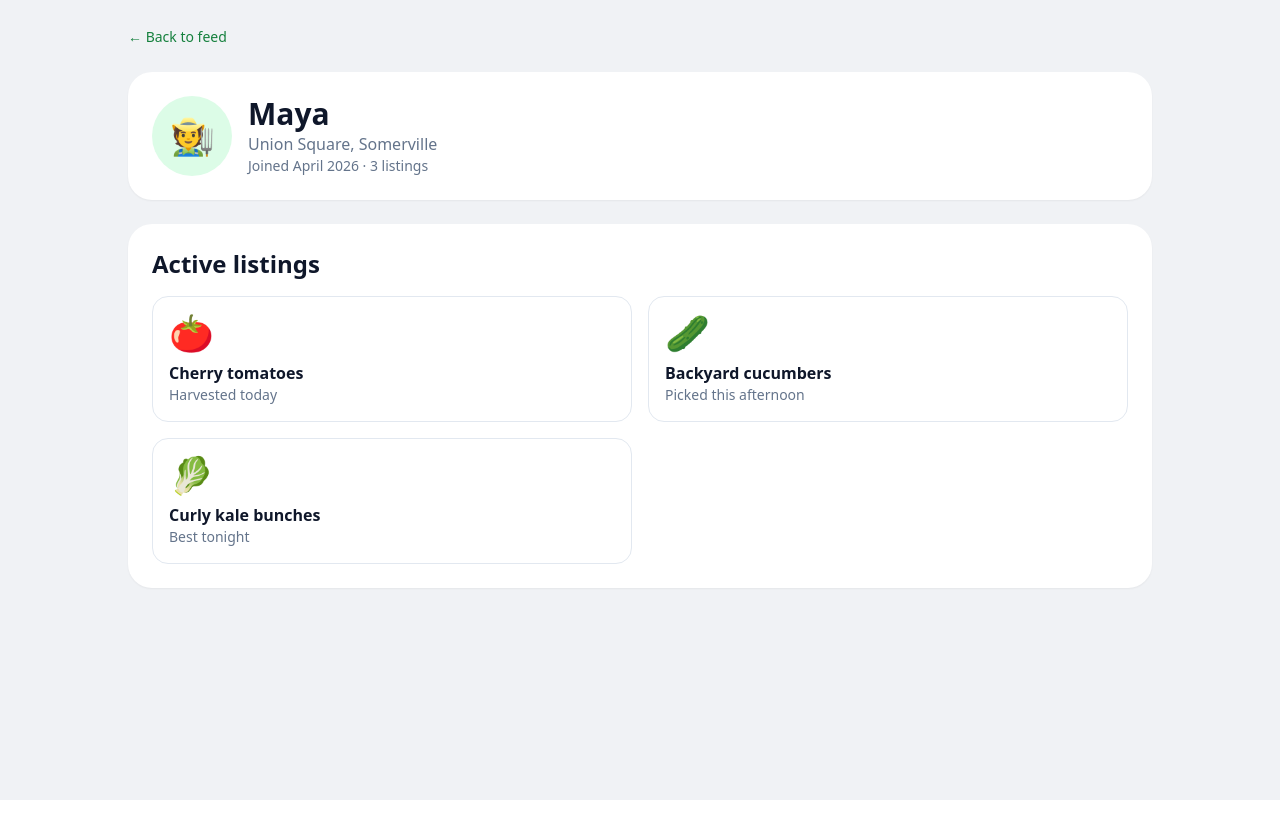
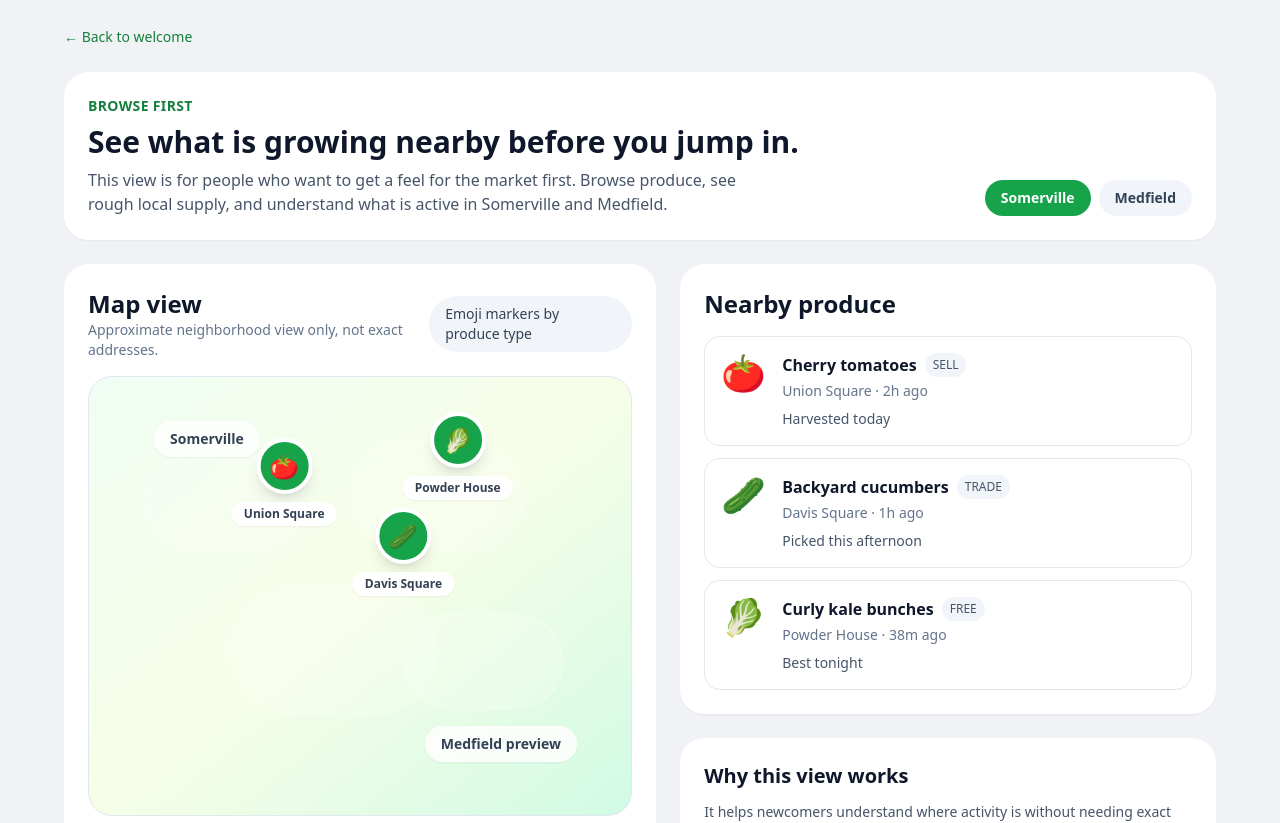
Before and after one commit to dishraters/bartergarden, a Next.js app: page /profile in a window 1280 px wide. Shown: the top 823 px of the page. Before the commit the page ends 800 px from the top, so only its background shows below. Built offline with nearby package versions, Linux system fonts and the light colour scheme.

Commit message:
Improve browse-first flow with map view

```diff
--- a/src/app/profile/page.tsx
+++ b/src/app/profile/page.tsx
@@ -1,34 +1,114 @@
 import Link from 'next/link'
-import { getListingsByTown } from '@/lib/market-data'
+import { listings, towns } from '@/lib/market-data'
 
-const listings = getListingsByTown('Somerville')
+const selectedTown = 'Somerville'
+const visibleListings = listings.filter((listing) => listing.town === selectedTown)
 
-export default function ProfilePage() {
+const mapPins = [
+  { emoji: '🍅', area: 'Union Square', top: '24%', left: '36%' },
+  { emoji: '🥒', area: 'Davis Square', top: '40%', left: '58%' },
+  { emoji: '🥬', area: 'Powder House', top: '18%', left: '68%' },
+]
+
+export default function BrowseFirstPage() {
   return (
     <div className="min-h-screen bg-[#f0f2f5] px-4 py-6 text-slate-900">
-      <div className="mx-auto max-w-5xl space-y-6">
-        <Link href="/" className="text-sm font-medium text-green-700">← Back to feed</Link>
+      <div className="mx-auto max-w-6xl space-y-6">
+        <Link href="/" className="text-sm font-medium text-green-700">← Back to welcome</Link>
+
         <section className="rounded-3xl bg-white p-6 shadow-sm">
-          <div className="flex flex-col gap-4 md:flex-row md:items-center">
-            <div className="flex h-20 w-20 items-center justify-center rounded-full bg-green-100 text-4xl">🧑‍🌾</div>
+          <div className="flex flex-col gap-4 lg:flex-row lg:items-end lg:justify-between">
             <div>
-              <h1 className="text-3xl font-bold">Maya</h1>
-              <div className="text-slate-500">Union Square, Somerville</div>
-              <div className="text-sm text-slate-500">Joined April 2026 · 3 listings</div>
+              <div className="text-sm font-semibold uppercase tracking-wide text-green-700">Browse first</div>
+              <h1 className="mt-2 text-3xl font-bold">See what is growing nearby before you jump in.</h1>
+              <p className="mt-2 max-w-2xl text-slate-600">
+                This view is for people who want to get a feel for the market first. Browse produce, see rough local supply, and understand what is active in Somerville and Medfield.
+              </p>
+            </div>
+            <div className="flex flex-wrap gap-2">
+              {towns.map((town) => (
+                <div key={town} className={`rounded-full px-4 py-2 text-sm font-semibold ${town === selectedTown ? 'bg-green-600 text-white' : 'bg-slate-100 text-slate-700'}`}>
+                  {town}
+                </div>
+              ))}
             </div>
           </div>
         </section>
 
-        <section className="rounded-3xl bg-white p-6 shadow-sm">
-          <h2 className="text-2xl font-bold">Active listings</h2>
-          <div className="mt-4 grid gap-4 md:grid-cols-2">
-            {listings.map((listing) => (
-              <div key={listing.id} className="rounded-2xl border border-slate-200 p-4">
-                <div className="text-4xl">{listing.photos[0]}</div>
-                <div className="mt-2 font-semibold">{listing.title}</div>
-                <div className="text-sm text-slate-500">{listing.freshness}</div>
+        <section className="grid gap-6 lg:grid-cols-[1.05fr_0.95fr]">
+          <div className="rounded-3xl bg-white p-6 shadow-sm">
+            <div className="mb-4 flex items-center justify-between gap-4">
+              <div>
+                <h2 className="text-2xl font-bold">Map view</h2>
+                <p className="text-sm text-slate-500">Approximate neighborhood view only, not exact addresses.</p>
               </div>
-            ))}
+              <div className="rounded-full bg-slate-100 px-4 py-2 text-sm font-medium text-slate-700">Emoji markers by produce type</div>
+            </div>
+
+            <div className="relative h-[440px] overflow-hidden rounded-3xl border border-slate-200 bg-gradient-to-br from-green-50 via-lime-50 to-emerald-100">
+              <div className="absolute inset-0 opacity-60">
+                <div className="absolute left-[10%] top-[18%] h-24 w-40 rounded-full border border-white/60 bg-white/30" />
+                <div className="absolute left-[48%] top-[14%] h-28 w-44 rounded-full border border-white/60 bg-white/30" />
+                <div className="absolute left-[26%] top-[48%] h-32 w-52 rounded-full border border-white/60 bg-white/30" />
+                <div className="absolute left-[58%] top-[54%] h-24 w-40 rounded-full border border-white/60 bg-white/30" />
+              </div>
+
+              <div className="absolute left-[12%] top-[10%] rounded-full bg-white/85 px-4 py-2 text-sm font-semibold text-slate-700 shadow-sm">
+                Somerville
+              </div>
+              <div className="absolute right-[10%] bottom-[12%] rounded-full bg-white/85 px-4 py-2 text-sm font-semibold text-slate-700 shadow-sm">
+                Medfield preview
+              </div>
+
+              {mapPins.map((pin) => (
+                <div
+                  key={pin.area}
+                  className="absolute flex -translate-x-1/2 -translate-y-1/2 flex-col items-center"
+                  style={{ top: pin.top, left: pin.left }}
+                >
+                  <div className="flex h-14 w-14 items-center justify-center rounded-full border-4 border-white bg-green-600 text-2xl shadow-lg">
+                    {pin.emoji}
+                  </div>
+                  <div className="mt-2 rounded-full bg-white px-3 py-1 text-xs font-semibold text-slate-700 shadow-sm">
+                    {pin.area}
+                  </div>
+                </div>
+              ))}
+            </div>
+          </div>
+
+          <div className="space-y-6">
+            <section className="rounded-3xl bg-white p-6 shadow-sm">
+              <h2 className="text-2xl font-bold">Nearby produce</h2>
+              <div className="mt-4 grid gap-3">
+                {visibleListings.map((listing) => (
+                  <Link key={listing.id} href={`/listings/${listing.id}`} className="rounded-2xl border border-slate-200 p-4 transition hover:border-green-300 hover:bg-green-50/40">
+                    <div className="flex items-start gap-4">
+                      <div className="text-4xl">{listing.photos[0]}</div>
+                      <div className="min-w-0 flex-1">
+                        <div className="flex flex-wrap items-center gap-2">
+                          <div className="font-semibold">{listing.title}</div>
+                          <span className="rounded-full bg-slate-100 px-2 py-1 text-xs font-medium uppercase text-slate-600">
+                            {listing.transactionType}
+                          </span>
+                        </div>
+                        <div className="mt-1 text-sm text-slate-500">{listing.neighborhood} · {listing.postedTime}</div>
+                        <div className="mt-2 text-sm text-slate-600">{listing.freshness}</div>
+                      </div>
+                    </div>
+                  </Link>
+                ))}
+              </div>
+            </section>
+
+            <section className="rounded-3xl bg-white p-6 shadow-sm">
+              <h3 className="text-xl font-bold">Why this view works</h3>
+              <div className="mt-3 space-y-2 text-sm text-slate-600">
+                <p>It helps newcomers understand where activity is without needing exact addresses.</p>
+                <p>It makes the market feel alive before people commit to buying or listing.</p>
+                <p>It visually reinforces that this is local, lightweight, and neighborhood-based.</p>
+              </div>
+            </section>
           </div>
         </section>
       </div>
```
